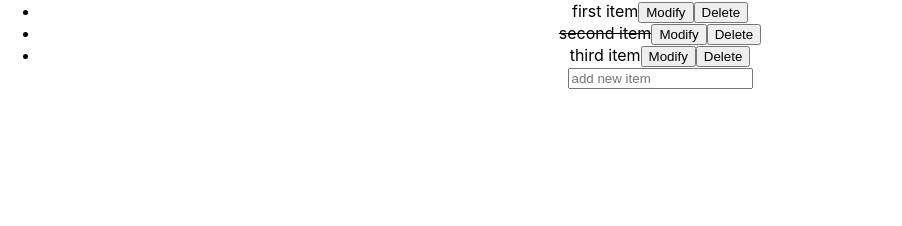
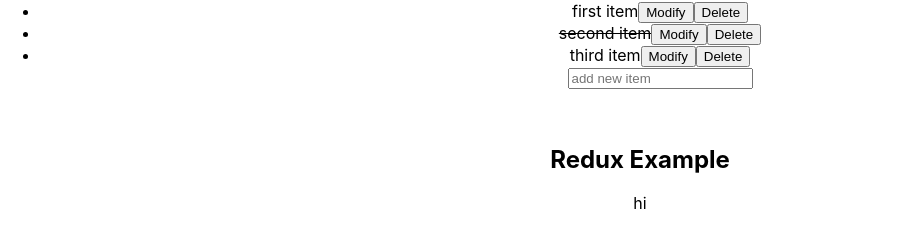
Before and after one commit to syrep/reactdemoapp, a React (Create React App) app: page / in a window 1280 px wide. Shown: the part 1662-1888 px from the top of the page, without its empty margins (0-902 px from the left). Before the commit the page ends 1767 px from the top, so only its background shows below. Built offline with nearby package versions, Linux system fonts and the light colour scheme; no server answers.

Commit message:
added packages for redux

```diff
--- a/package.json
+++ b/package.json
@@ -6,11 +6,13 @@
     "@testing-library/jest-dom": "^5.11.6",
     "@testing-library/react": "^11.2.2",
     "@testing-library/user-event": "^12.2.2",
+    "axios": "^0.21.0",
     "react": "^17.0.1",
     "react-dom": "^17.0.1",
+    "react-redux": "^7.2.2",
     "react-scripts": "4.0.1",
-    "web-vitals": "^0.2.4",
-    "axios": "^0.21.0"
+    "redux": "^4.0.5",
+    "web-vitals": "^0.2.4"
   },
   "scripts": {
     "start": "react-scripts start",
--- a/src/App.js
+++ b/src/App.js
@@ -5,6 +5,7 @@
 import { Hello, Hello2, Hello3, Hello4, Hello5 } from "./FunctionalPart/Hello";
 import DynUser from "./DynamicPart/Dynamic";
 import { HooksFunc, HookComp } from "./HooksPart/Hooks";
+import ReduxPart from "./reduxpart/Redux";
 
 function App() {
   return (
@@ -52,6 +53,11 @@
           <HooksFunc />
           <HookComp />
         </div>
+        <div>
+          <br />
+          <h2>Redux Example</h2>
+          <ReduxPart />
+        </div>
       </div>
     </div>
   );
--- /dev/null
+++ b/src/reduxpart/Redux.js
@@ -0,0 +1,15 @@
+//apparently convention is lowercase folder names?
+
+//General workflow:
+// Store: stores the state
+// Action: what your intended action is
+// Reducer: lets you turn actions into observable changes
+// Dispatch: how you actually call the action you want to use
+
+export default function ReduxPart() {
+  return (
+    <div>
+      <p>hi</p>
+    </div>
+  );
+}
```
Also changed, not shown: src/reduxpart/reducers/counter.js (added), src/reduxpart/reducers/login.js (added), 2 other files (tests, documents, lock files or other folders).
